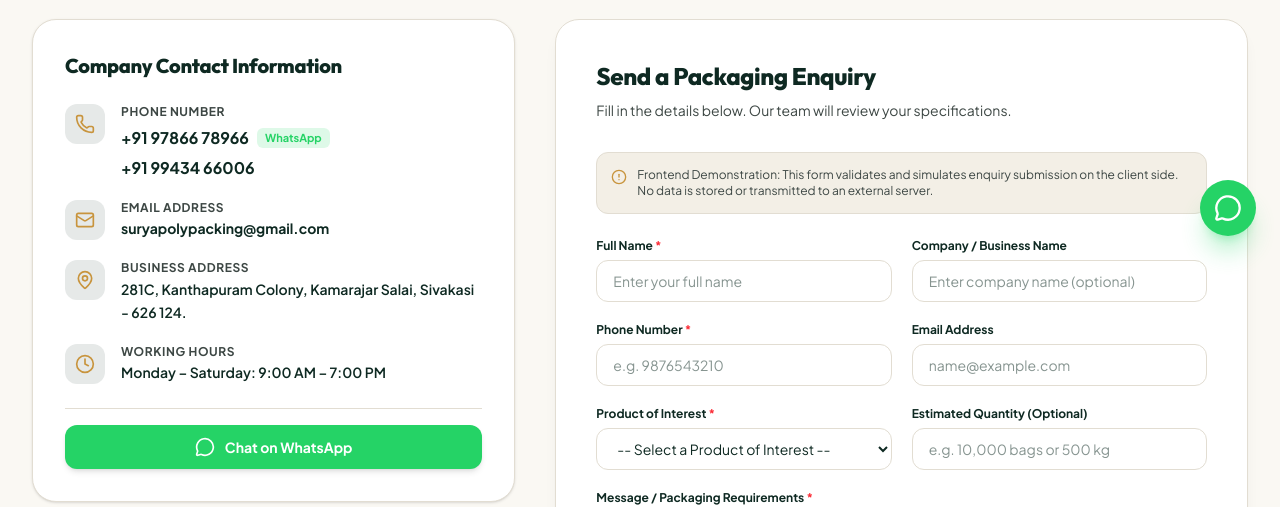
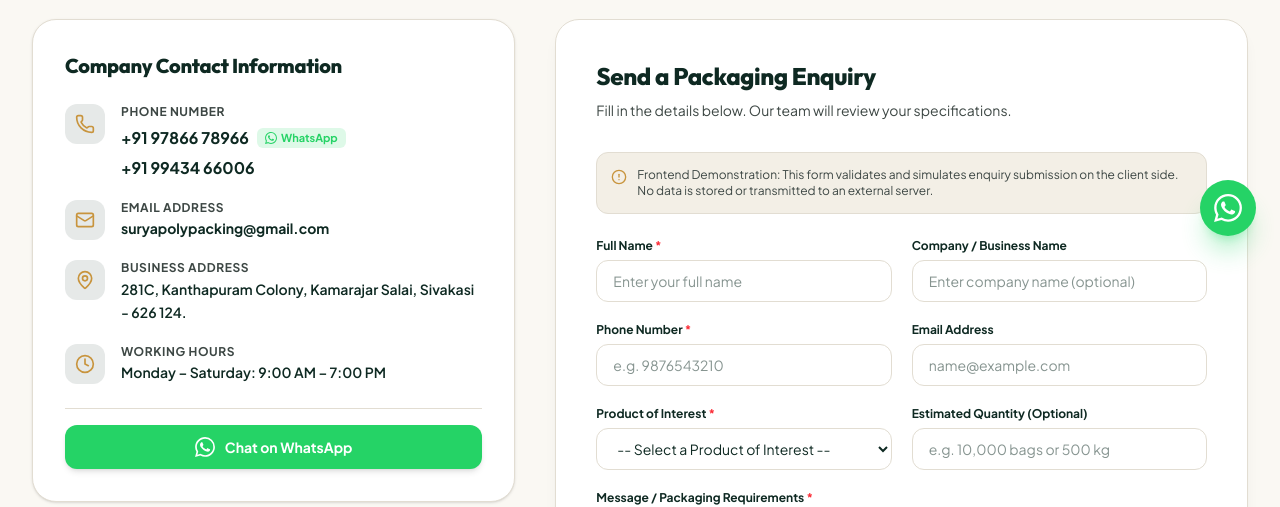
Before and after one commit to Devadarshini06/Surya_Poly_Pack, a React (Vite) app: page /contact in a window 1280 px wide. Shown: the part 540-1047 px from the top of the page. Built offline with nearby package versions, Linux system fonts and the light colour scheme.

Commit message:
fix: replace generic chat icon with official authentic WhatsApp logo

```diff
--- a/src/components/EnquiryForm.jsx
+++ b/src/components/EnquiryForm.jsx
@@ -1,5 +1,6 @@
 import React, { useState, useEffect } from 'react';
-import { Send, CheckCircle2, AlertCircle, RefreshCw, MessageSquare } from 'lucide-react';
+import { Send, CheckCircle2, AlertCircle, RefreshCw } from 'lucide-react';
+import WhatsAppIcon from './WhatsAppIcon';
 import { useLanguage } from '../context/LanguageContext';
 import { PRODUCTS } from '../data/products';
 import { getWhatsAppUrl } from '../data/company';
@@ -183,7 +184,7 @@
               rel="noopener noreferrer"
               className="inline-flex items-center gap-2 px-6 py-2.5 rounded-xl bg-[#25D366] text-white text-xs font-bold shadow-md hover:bg-[#20ba59] transition"
             >
-              <MessageSquare className="w-3.5 h-3.5" />
+              <WhatsAppIcon className="w-3.5 h-3.5 text-white fill-white" />
               <span>WhatsApp Direct</span>
             </a>
           </div>
--- a/src/components/Footer.jsx
+++ b/src/components/Footer.jsx
@@ -1,6 +1,7 @@
 import React from 'react';
 import { Link } from 'react-router-dom';
-import { Phone, Mail, MapPin, MessageCircle, ArrowUp } from 'lucide-react';
+import { Phone, Mail, MapPin, ArrowUp } from 'lucide-react';
+import WhatsAppIcon from './WhatsAppIcon';
 import { useLanguage } from '../context/LanguageContext';
 import { COMPANY_INFO, getWhatsAppUrl } from '../data/company';
 
@@ -50,7 +51,7 @@
                 rel="noopener noreferrer"
                 className="inline-flex items-center gap-2 px-3.5 py-1.5 rounded-lg bg-[#25D366]/20 text-[#25D366] hover:bg-[#25D366]/30 text-xs font-semibold transition border border-[#25D366]/30"
               >
-                <MessageCircle className="w-3.5 h-3.5" />
+                <WhatsAppIcon className="w-3.5 h-3.5" />
                 <span>WhatsApp Enquiry</span>
               </a>
             </div>
--- a/src/components/WhatsAppButton.jsx
+++ b/src/components/WhatsAppButton.jsx
@@ -1,5 +1,5 @@
 import React from 'react';
-import { MessageCircle } from 'lucide-react';
+import WhatsAppIcon from './WhatsAppIcon';
 import { useLanguage } from '../context/LanguageContext';
 import { getWhatsAppUrl } from '../data/company';
 
@@ -15,7 +15,7 @@
         aria-label="Chat with Surya Poly Pack on WhatsApp"
         className="flex items-center justify-center w-14 h-14 rounded-full bg-[#25D366] text-white shadow-xl shadow-[#25D366]/30 hover:bg-[#20ba59] hover:scale-105 active:scale-95 transition-all duration-200"
       >
-        <MessageCircle className="w-7 h-7" />
+        <WhatsAppIcon className="w-7 h-7 text-white fill-white" />
         {/* Tooltip */}
         <span className="absolute right-16 bg-[#0B201A] border border-[#C8943D]/30 text-[#FAF8F3] text-xs font-semibold px-3 py-1.5 rounded-lg opacity-0 group-hover:opacity-100 transition-opacity whitespace-nowrap shadow-md pointer-events-none">
           {lang === 'ta' ? 'வாட்ஸ்அப்பில் தொடர்புகொள்ள' : 'Chat on WhatsApp'}
--- /dev/null
+++ b/src/components/WhatsAppIcon.jsx
@@ -0,0 +1,25 @@
+import React from 'react';
+
+/**
+ * Official Authentic WhatsApp SVG Icon Component
+ * Features the signature speech bubble contour with the tilted telephone receiver handset.
+ */
+export default function WhatsAppIcon({ className = 'w-5 h-5', size, ...props }) {
+  const style = size ? { width: size, height: size } : {};
+
+  return (
+    <svg
+      role="img"
+      viewBox="0 0 24 24"
+      fill="currentColor"
+      xmlns="http://www.w3.org/2000/svg"
+      className={`shrink-0 ${className}`}
+      style={style}
+      aria-hidden="true"
+      {...props}
+    >
+      <title>WhatsApp</title>
+      <path d="M17.472 14.382c-.297-.149-1.758-.867-2.03-.967-.273-.099-.471-.148-.67.15-.197.297-.767.966-.94 1.164-.173.199-.347.223-.644.075-.297-.15-1.255-.463-2.39-1.475-.883-.788-1.48-1.761-1.653-2.059-.173-.297-.018-.458.13-.606.134-.133.298-.347.446-.52.149-.174.198-.298.298-.497.099-.198.05-.371-.025-.52-.075-.149-.669-1.612-.916-2.207-.242-.579-.487-.5-.669-.51-.173-.008-.371-.01-.57-.01-.198 0-.52.074-.792.372-.272.297-1.04 1.016-1.04 2.479 0 1.462 1.065 2.875 1.213 3.074.149.198 2.096 3.2 5.077 4.487.709.306 1.262.489 1.694.625.712.227 1.36.195 1.871.118.571-.085 1.758-.719 2.006-1.413.248-.694.248-1.289.173-1.413-.074-.124-.272-.198-.57-.347m-5.421 7.403h-.004a9.87 9.87 0 01-5.031-1.378l-.361-.214-3.741.982.998-3.648-.235-.374a9.86 9.86 0 01-1.51-5.26c.001-5.45 4.436-9.884 9.888-9.884 2.64 0 5.122 1.03 6.988 2.898a9.825 9.825 0 012.893 6.994c-.003 5.45-4.437 9.884-9.885 9.884m8.413-18.297A11.815 11.815 0 0012.05 0C5.495 0 .16 5.335.157 11.892c0 2.096.547 4.142 1.588 5.945L.057 24l6.305-1.654a11.882 11.882 0 005.683 1.448h.005c6.554 0 11.89-5.335 11.893-11.893a11.821 11.821 0 00-3.48-8.413Z" />
+    </svg>
+  );
+}
--- a/src/pages/Contact.jsx
+++ b/src/pages/Contact.jsx
@@ -4,9 +4,9 @@
   Phone,
   Mail,
   MapPin,
-  Clock,
-  MessageCircle
+  Clock
 } from 'lucide-react';
+import WhatsAppIcon from '../components/WhatsAppIcon';
 import { useLanguage } from '../context/LanguageContext';
 import { COMPANY_INFO, getWhatsAppUrl } from '../data/company';
 import { PRODUCTS } from '../data/products';
@@ -72,7 +72,8 @@
                         >
                           {COMPANY_INFO.phone.primary}
                         </a>
-                        <span className="text-[11px] px-2 py-0.5 rounded-md bg-[#25D366]/15 text-[#25D366] font-bold">
+                        <span className="text-[11px] px-2 py-0.5 rounded-md bg-[#25D366]/15 text-[#25D366] font-bold inline-flex items-center gap-1">
+                          <WhatsAppIcon className="w-3 h-3 text-[#25D366]" />
                           WhatsApp
                         </span>
                       </div>
@@ -146,7 +147,7 @@
                   rel="noopener noreferrer"
                   className="w-full inline-flex items-center justify-center gap-2.5 px-6 py-3 rounded-xl bg-[#25D366] hover:bg-[#20ba59] text-white font-bold text-sm shadow-md transition"
                 >
-                  <MessageCircle className="w-5 h-5" />
+                  <WhatsAppIcon className="w-5 h-5 text-white fill-white" />
                   <span>{t.contactPage.whatsappBtn}</span>
                 </a>
               </div>
--- a/src/pages/Home.jsx
+++ b/src/pages/Home.jsx
@@ -9,10 +9,10 @@
   Settings2,
   Sliders,
   CheckCircle2,
-  MessageCircle,
   ChevronRight,
   Factory
 } from 'lucide-react';
+import WhatsAppIcon from '../components/WhatsAppIcon';
 import { useLanguage } from '../context/LanguageContext';
 import { MACHINES } from '../data/machines';
 import { getWhatsAppUrl } from '../data/company';
@@ -478,7 +478,7 @@
                 rel="noopener noreferrer"
                 className="inline-flex items-center gap-2 px-7 py-3.5 rounded-xl bg-[#25D366] text-white font-bold text-sm shadow-md hover:bg-[#20ba59] transition active:scale-98"
               >
-                <MessageCircle className="w-4 h-4" />
+                <WhatsAppIcon className="w-4 h-4 text-white fill-white" />
                 <span>{t.cta.btnWhatsapp}</span>
               </a>
             </div>
```
